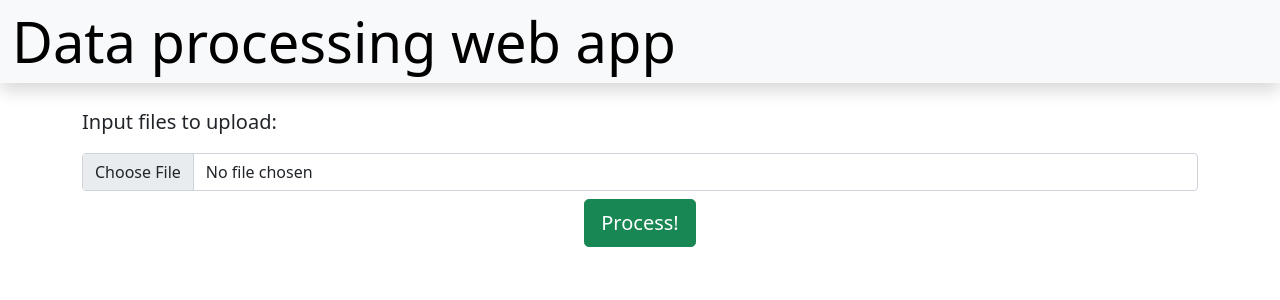
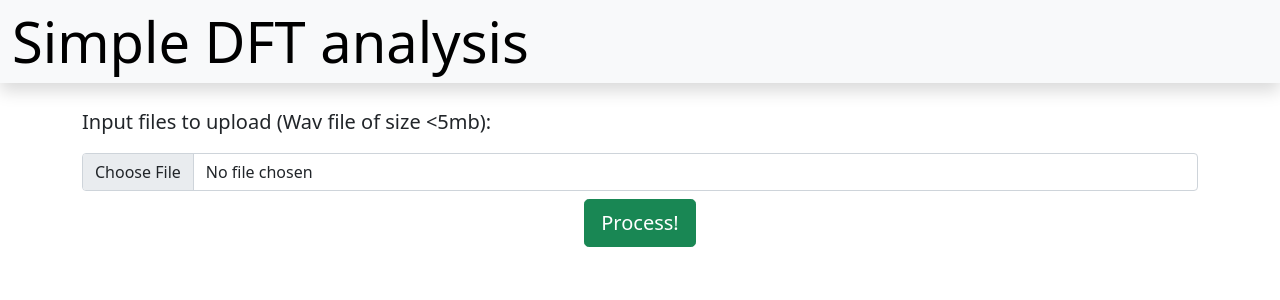
Before and after one commit to KaisKermani/audio_processing_inteface, a Flask app: page / in a window 1280 px wide. Shown: the top 300 px of the page. Run offline with Flask 2, Linux system fonts and the light colour scheme; some libraries are stand-ins or nearby versions.

Commit message:
Changed Display

```diff
--- a/templates/index.html
+++ b/templates/index.html
@@ -9,14 +9,14 @@
 
     <nav class="navbar navbar-light bg-light shadow" >
         <div class="container-fluid">
-            <a class="display-4" style="color: black; text-decoration: none" href="/">Data processing web app</a>
+            <a class="display-4" style="color: black; text-decoration: none" href="/">Simple DFT analysis</a>
         </div>
     </nav>
 
     <div class="container  pt-4" style="background: rgba(255, 255, 255, 0.9);">
 
         <p class="lead text-start">
-            Input files to upload:
+            Input files to upload (Wav file of size <5mb):
         </p>
 
         <form action="/" method="POST" enctype="multipart/form-data">
```
